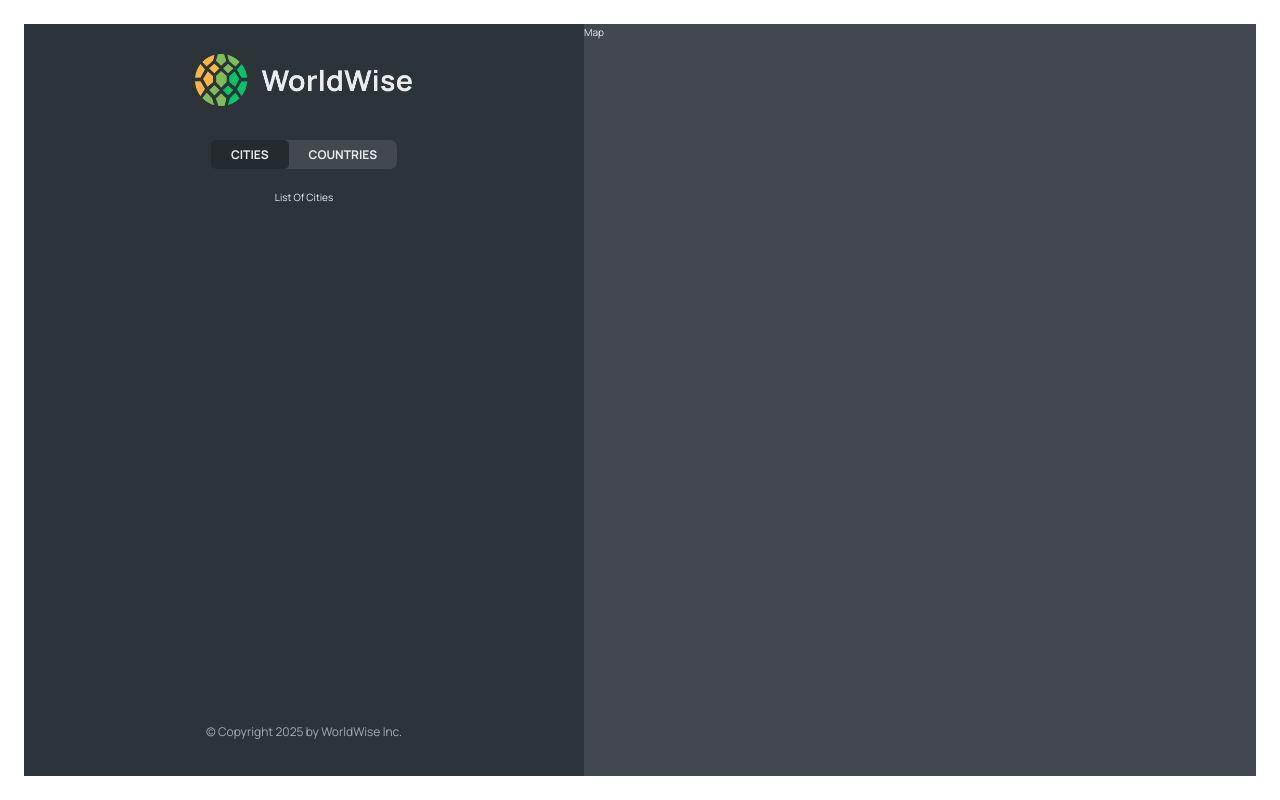
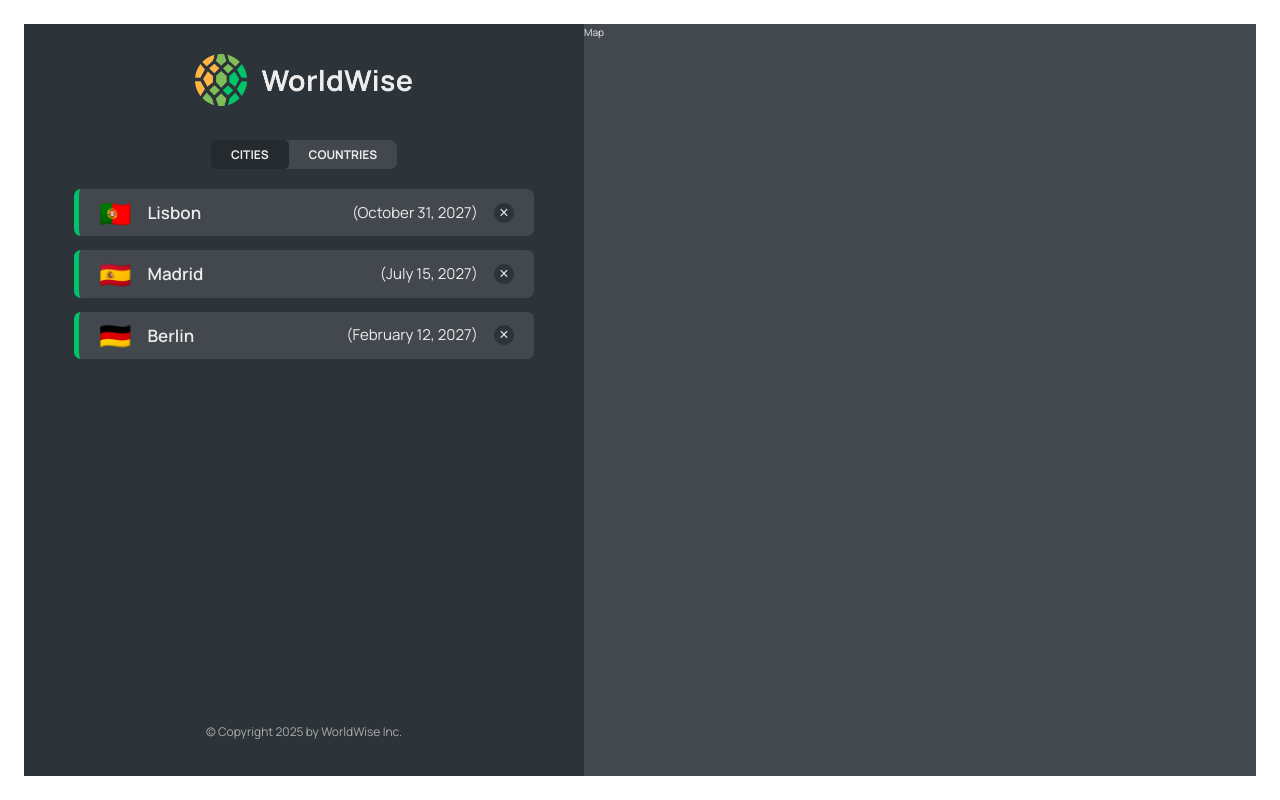
Before and after one commit to ayhamdw/WorldWise, a React (Vite) app: page /app/cities in a window 1280 px wide. Built offline with nearby package versions, Linux system fonts and the light colour scheme; data requests are answered from the project's data file.

Commit message:
Add Cities with they info, make the style nice

```diff
--- /dev/null
+++ b/data/cities.json
@@ -0,0 +1,40 @@
+{
+  "cities": [
+    {
+      "cityName": "Lisbon",
+      "country": "Portugal",
+      "emoji": "🇵🇹",
+      "date": "2027-10-31T15:59:59.138Z",
+      "notes": "My favorite city so far!",
+      "position": {
+        "lat": 38.727881642324164,
+        "lng": -9.140900099907554
+      },
+      "id": 73930385
+    },
+    {
+      "cityName": "Madrid",
+      "country": "Spain",
+      "emoji": "🇪🇸",
+      "date": "2027-07-15T08:22:53.976Z",
+      "notes": "",
+      "position": {
+        "lat": 40.46635901755316,
+        "lng": -3.7133789062500004
+      },
+      "id": 17806751
+    },
+    {
+      "cityName": "Berlin",
+      "country": "Germany",
+      "emoji": "🇩🇪",
+      "date": "2027-02-12T09:24:11.863Z",
+      "notes": "Amazing 😃",
+      "position": {
+        "lat": 52.53586782505711,
+        "lng": 13.376933665713324
+      },
+      "id": 98443197
+    }
+  ]
+}
--- a/package.json
+++ b/package.json
@@ -7,7 +7,8 @@
     "dev": "vite",
     "build": "vite build",
     "lint": "eslint .",
-    "preview": "vite preview"
+    "preview": "vite preview",
+    "server": "json-server --watch data/cities.json --port 9000"
   },
   "dependencies": {
     "react": "^19.0.0",
--- a/src/App.jsx
+++ b/src/App.jsx
@@ -1,4 +1,4 @@
-import React from "react";
+import React, { useState, useEffect } from "react";
 import { BrowserRouter, Routes, Route } from "react-router-dom";
 import Product from "./pages/Product";
 import Pricing from "./pages/Pricing";
@@ -6,8 +6,30 @@
 import PageNotFound from "./pages/PageNotFound";
 import AppLayout from "./pages/AppLayout";
 import Login from "./pages/Login";
+import CityList from "./components/CityList";
+
+const URL = `http://localhost:9000/cities`;
 
 function App() {
+  const [cities, setCities] = useState([]);
+  const [isLoading, setIsLoading] = useState(false);
+
+  useEffect(() => {
+    async function fetchCities() {
+      try {
+        setIsLoading(true);
+        const res = await fetch(URL);
+        const data = await res.json();
+        setCities(data);
+      } catch (error) {
+        alert("There was an error loading data... ", error);
+      } finally {
+        setIsLoading(false);
+      }
+    }
+    fetchCities();
+  }, []);
+
   return (
     <div>
       <BrowserRouter>
@@ -16,8 +38,12 @@
           <Route path="product" element={<Product />} />
           <Route path="pricing" element={<Pricing />} />
           <Route path="app" element={<AppLayout />}>
-            <Route index element={<p>List Of Cities</p>} />
-            <Route index path="cities" element={<p>List Of Cities</p>} />
+            <Route index element={<CityList />} />
+            <Route
+              index
+              path="cities"
+              element={<CityList cities={cities} loading={isLoading} />}
+            />
             <Route path="countries" element={<p>List Of Countries</p>} />
             <Route path="form" element={<p>Form</p>} />
           </Route>
--- /dev/null
+++ b/src/components/CityItem.jsx
@@ -0,0 +1,23 @@
+import React from "react";
+import styles from "./CityItem.module.css";
+
+const formatDate = (date) =>
+  new Intl.DateTimeFormat("en", {
+    day: "numeric",
+    month: "long",
+    year: "numeric",
+  }).format(new Date(date));
+
+function CityItem({ city }) {
+  const { cityName, emoji, date } = city;
+  return (
+    <li className={styles.cityItem}>
+      <span className={styles.emoji}>{emoji}</span>
+      <h3 className={styles.name}>{cityName}</h3>
+      <time className={styles.date}>({formatDate(date)})</time>
+      <button className={styles.deleteBtn}>&times;</button>
+    </li>
+  );
+}
+
+export default CityItem;
--- /dev/null
+++ b/src/components/CityItem.module.css
@@ -0,0 +1,54 @@
+.cityItem,
+.cityItem:link,
+.cityItem:visited {
+  display: flex;
+  gap: 1.6rem;
+  align-items: center;
+
+  background-color: var(--color-dark--2);
+  border-radius: 7px;
+  padding: 1rem 2rem;
+  border-left: 5px solid var(--color-brand--2);
+  cursor: pointer;
+
+  color: inherit;
+  text-decoration: none;
+}
+
+.cityItem--active {
+  border: 2px solid var(--color-brand--2);
+  border-left: 5px solid var(--color-brand--2);
+}
+
+.emoji {
+  font-size: 2.6rem;
+  line-height: 1;
+}
+
+.name {
+  font-size: 1.7rem;
+  font-weight: 600;
+  margin-right: auto;
+}
+
+.date {
+  font-size: 1.5rem;
+}
+
+.deleteBtn {
+  height: 2rem;
+  aspect-ratio: 1;
+  border-radius: 50%;
+  border: none;
+  background-color: var(--color-dark--1);
+  color: var(--color-light--2);
+  font-size: 1.6rem;
+  font-weight: 400;
+  cursor: pointer;
+  transition: all 0.2s;
+}
+
+.deleteBtn:hover {
+  background-color: var(--color-brand--1);
+  color: var(--color-dark--1);
+}
--- /dev/null
+++ b/src/components/CityList.jsx
@@ -0,0 +1,16 @@
+import React from "react";
+import styles from "./CityList.module.css";
+import Spinner from "./Spinner";
+import CityItem from "./CityItem";
+function CityList({ cities, loading }) {
+  if (loading) return <Spinner />;
+  return (
+    <ul className={styles.cityList}>
+      {cities.map((city) => (
+        <CityItem city={city} key={city.id} />
+      ))}
+    </ul>
+  );
+}
+
+export default CityList;
--- /dev/null
+++ b/src/components/CityList.module.css
@@ -0,0 +1,15 @@
+.cityList {
+  width: 100%;
+  height: 65vh;
+  list-style: none;
+  overflow-y: scroll;
+  overflow-x: hidden;
+
+  display: flex;
+  flex-direction: column;
+  gap: 1.4rem;
+}
+
+.cityList::-webkit-scrollbar {
+  width: 0;
+}
--- /dev/null
+++ b/src/components/Spinner.jsx
@@ -0,0 +1,11 @@
+import styles from "./Spinner.module.css";
+
+function Spinner() {
+  return (
+    <div className={styles.spinnerContainer}>
+      <div className={styles.spinner}></div>
+    </div>
+  );
+}
+
+export default Spinner;
--- /dev/null
+++ b/src/components/Spinner.module.css
@@ -0,0 +1,21 @@
+.spinnerContainer {
+  height: 100%;
+  display: flex;
+  align-items: center;
+  justify-content: center;
+}
+
+.spinner {
+  width: 6rem;
+  height: 6rem;
+  border-radius: 50%;
+  background: conic-gradient(#0000 10%, var(--color-light--2));
+  -webkit-mask: radial-gradient(farthest-side, #0000 calc(100% - 8px), #000 0);
+  animation: rotate 1.5s infinite linear;
+}
+
+@keyframes rotate {
+  to {
+    transform: rotate(1turn);
+  }
+}
```
Also changed, not shown: 1 other file (tests, documents, lock files or other folders).
